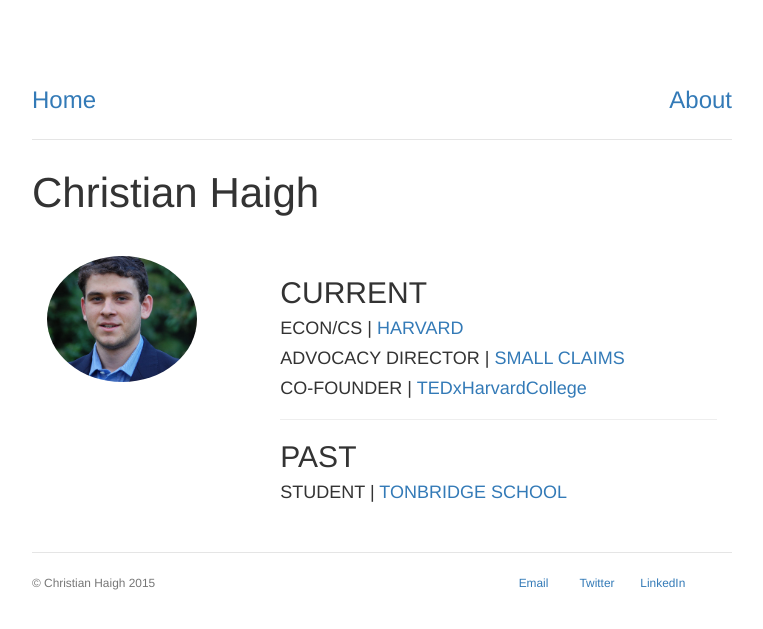
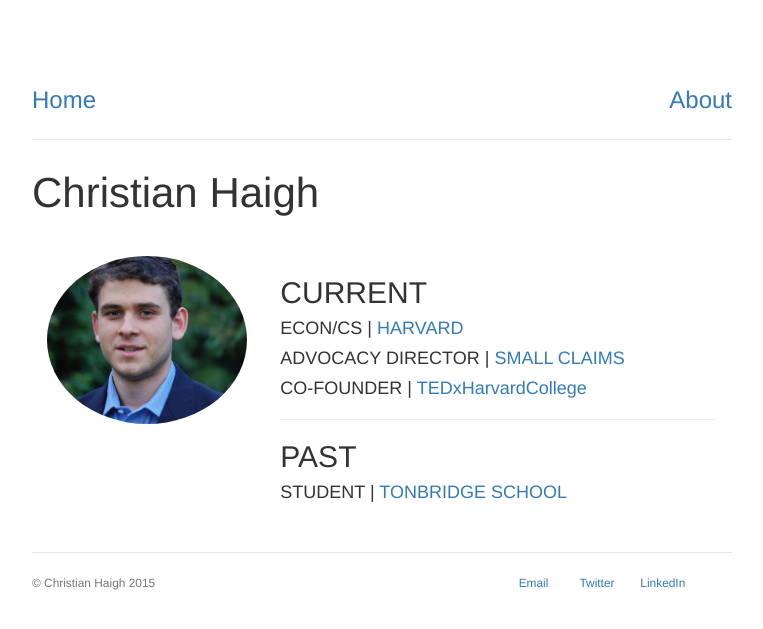
Before and after one commit to christianhaigh/christianhaigh.github.io, a Jekyll site: the page built from index.html, in a window 1280 px wide. Shown: the top 629 px of the page, without its empty margins (258-1021 px from the left). Built offline with Jekyll 4.4.1, drawn with Linux system fonts in a browser that asks for light colours.

Commit message:
Update index.html

```diff
--- a/index.html
+++ b/index.html
@@ -8,7 +8,7 @@
       <div class="row marketing">
 
 	<div class="col-sm-4">
-		<img  class="img-circle avatar" alt="Christian Haigh" src="/pictures/christian_haigh.jpg" width="150px">
+		<img  class="img-circle avatar" alt="Christian Haigh" src="/pictures/christian_haigh.jpg" width="200px">
 	</div>
 
 	<div class="col-sm-8">
```
